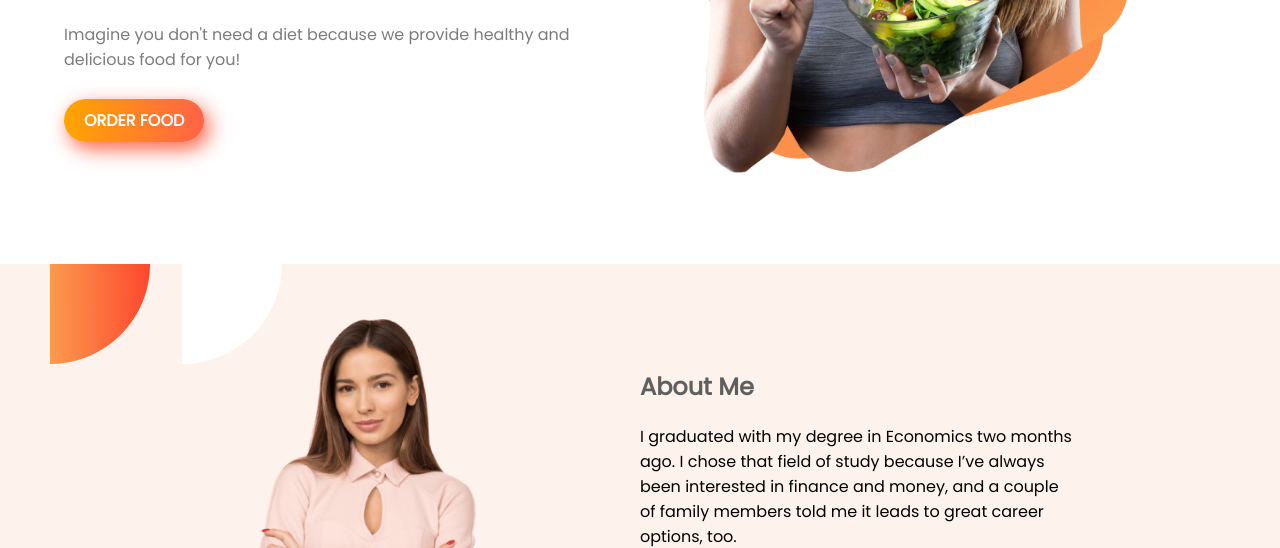
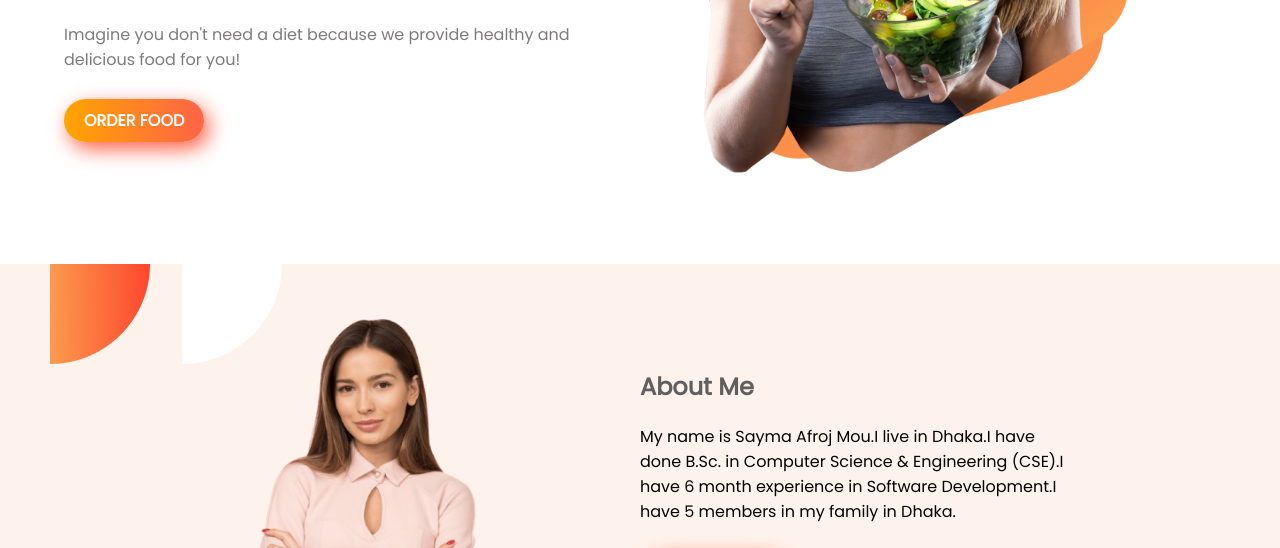
Before and after one commit to moularavel/food-network, a plain HTML site: page index.html in a window 1280 px wide. Shown: the part 386-934 px from the top of the page. Drawn offline with Linux system fonts and the light colour scheme.

Commit message:
about data done

```diff
--- a/index.html
+++ b/index.html
@@ -28,7 +28,7 @@
         </div>
         <div class="divided-div about-content">
             <h2>About Me</h2>
-            <p>I graduated with my degree in Economics two months ago. I chose that field of study because I’ve always been interested in finance and money, and a couple of family members told me it leads to great career options, too.</p>
+            <p>My name is Sayma Afroj Mou.I live in Dhaka.I have done B.Sc. in Computer Science & Engineering (CSE).I have 6 month experience in Software Development.I have 5 members in my family in Dhaka.</p>
             <a href="https://www.linkedin.com/company/programminghero/" target="_blank">CONTACT ME</a>
         </div>
     </section>
```
